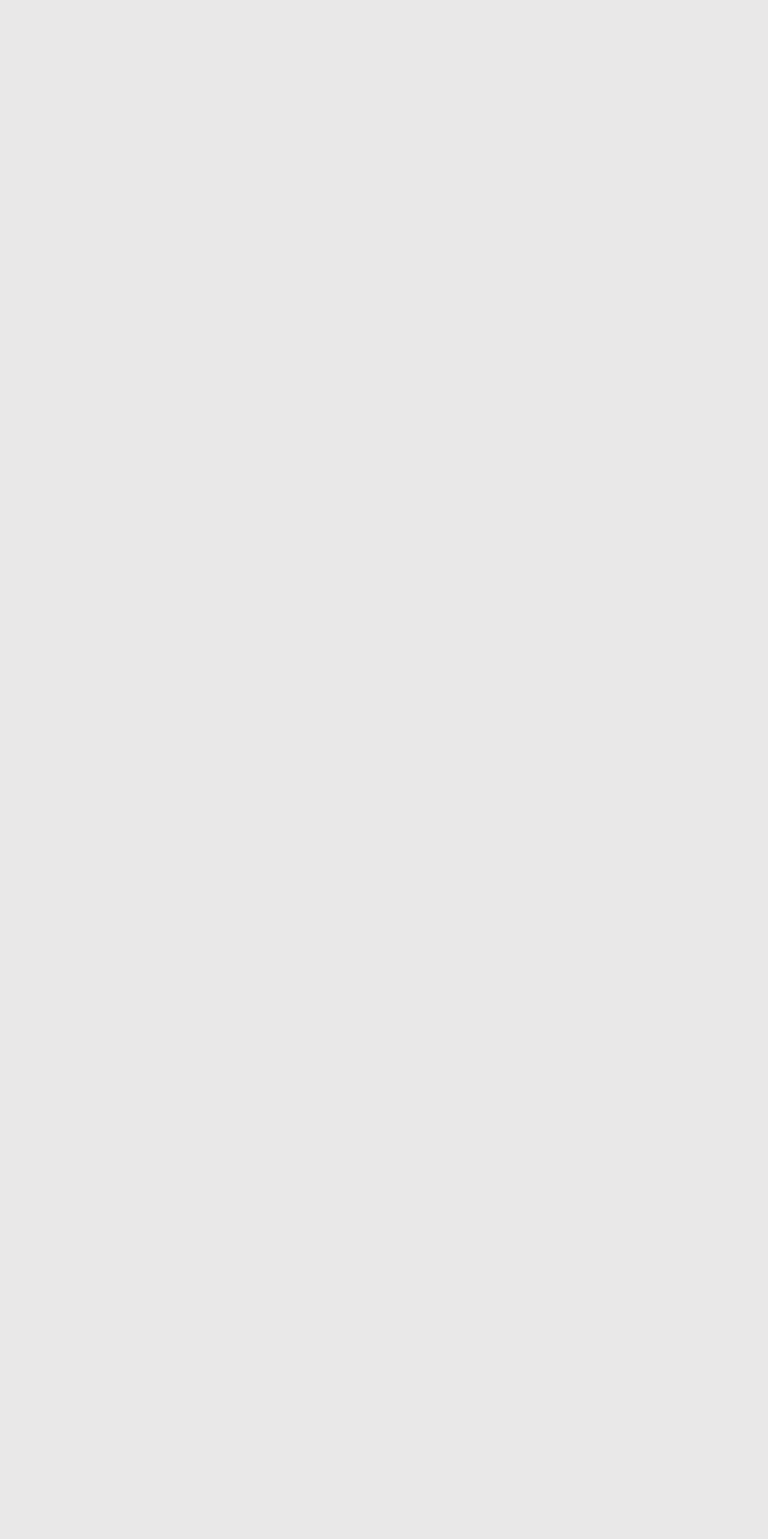
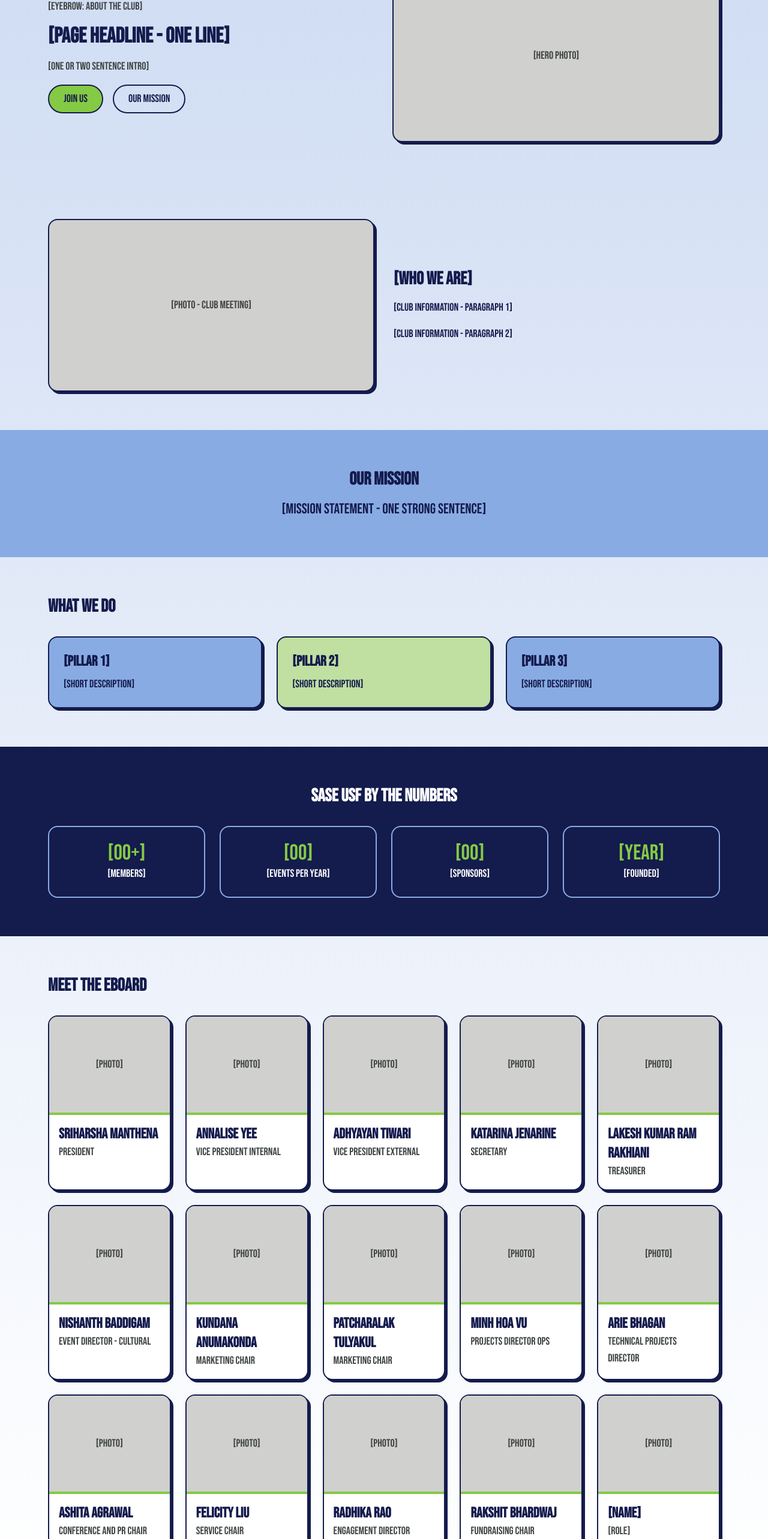
Before and after one commit to patchatul/SASE-Website, a Next.js app: page /about in a window 1280 px wide. Shown: the part 115-2681 px from the top of the page at 60% size. Before the commit the page ends 800 px from the top, so only its background shows below. Built offline with nearby package versions, Linux system fonts and the light colour scheme.

Commit message:
Ashita add About page, eBoard LinkedIn links, remove About from landing page

```diff
--- a/app/about/page.tsx
+++ b/app/about/page.tsx
@@ -1,10 +1,145 @@
 "use client";
+
+// ---- DATA: edit the words here, the page below repeats them ----
+const pillars = [
+  { title: "[PILLAR 1]", text: "[SHORT DESCRIPTION]", color: "bg-[#89abe3]" },
+  { title: "[PILLAR 2]", text: "[SHORT DESCRIPTION]", color: "bg-[#bfe0a1]" },
+  { title: "[PILLAR 3]", text: "[SHORT DESCRIPTION]", color: "bg-[#89abe3]" },
+];
+
+const stats = [
+  { value: "[00+]", label: "[MEMBERS]" },
+  { value: "[00]", label: "[EVENTS PER YEAR]" },
+  { value: "[00]", label: "[SPONSORS]" },
+  { value: "[YEAR]", label: "[FOUNDED]" },
+];
+
+const eboard = [
+  { name: "Sriharsha Manthena", role: "President", linkedin: "https://www.linkedin.com/in/sriharsha-manthena/" },
+  { name: "Annalise Yee", role: "Vice President Internal", linkedin: "https://www.linkedin.com/in/annalise-yee-24555831a/" },
+  { name: "Adhyayan Tiwari", role: "Vice President External", linkedin: "https://www.linkedin.com/in/adhyayan-tiwari-at/" },
+  { name: "Katarina Jenarine", role: "Secretary", linkedin: "https://www.linkedin.com/in/katarina-jenarine-b23901395/" },
+  { name: "Lakesh Kumar Ram Rakhiani", role: "Treasurer", linkedin: "https://www.linkedin.com/in/lakesh-k/" },
+  { name: "Nishanth Baddigam", role: "Event Director - Cultural", linkedin: "https://www.linkedin.com/in/nishanthbaddigam06/" },
+  { name: "Kundana Anumakonda", role: "Marketing Chair", linkedin: "https://www.linkedin.com/in/kundana-anumakonda/" },
+  { name: "Patcharalak Tulyakul", role: "Marketing Chair", linkedin: "https://www.linkedin.com/in/patcharalak-tulyakul/" },
+  { name: "Minh Hoa Vu", role: "Projects Director OPS", linkedin: "https://www.linkedin.com/in/hoa-vu-88851b387/" },
+  { name: "Arie Bhagan", role: "Technical Projects Director", linkedin: "https://www.linkedin.com/in/arie-bhagan-83208a31a/" },
+  { name: "Ashita Agrawal", role: "Conference and PR Chair", linkedin: "https://www.linkedin.com/in/ashita-agrawal-9a002532b/" },
+  { name: "Felicity Liu", role: "Service Chair", linkedin: "https://www.linkedin.com/in/feliucity/" },
+  { name: "Radhika Rao", role: "Engagement Director", linkedin: "https://www.linkedin.com/in/radhika-rao-09349a333/" },
+  { name: "Rakshit Bhardwaj", role: "Fundraising Chair", linkedin: "https://www.linkedin.com/in/rakshit-bhardwaj-5a8238373/" },
+  { name: "[NAME]", role: "[ROLE]", linkedin: "#" },
+];
+
+// ---- SHARED STYLES: reused so every section matches ----
+const card = "rounded-2xl border-2 border-[#141b4d] shadow-[4px_4px_0_#141b4d]";
+const pad = "px-8 py-16 md:px-20";
+const button =
+  "rounded-full border-2 border-[#141b4d] px-6 py-2 text-lg hover:bg-[#bfe0a1]";
 
 export default function About() {
   return (
-  <div>
-    <h2 className="text-(--color-primary) text-2xl font-semibold">About SASE</h2>
+    <div className="w-full bg-linear-to-b from-[#cfdcf3] to-white text-left text-(--color-primary)">
+      {/* HERO */}
+      <section className={`${pad} flex flex-col gap-8 md:flex-row md:items-center`}>
+        <div className="flex flex-1 flex-col gap-4">
+          <p className="text-lg text-[#3f4444]">[EYEBROW: ABOUT THE CLUB]</p>
+          <h1 className="text-4xl font-bold">[PAGE HEADLINE - ONE LINE]</h1>
+          <p className="text-lg text-[#3f4444]">[ONE OR TWO SENTENCE INTRO]</p>
+          <div className="flex gap-4">
+            <a
+              href="https://bullsconnect.usf.edu/sase/home/"
+              className={`${button} bg-[#84ca44]`}
+            >
+              Join Us
+            </a>
+            <a href="#mission" className={button}>
+              Our Mission
+            </a>
+          </div>
+        </div>
+        <div
+          className={`${card} flex h-72 flex-1 items-center justify-center bg-[#d0d0ce] text-lg text-[#3f4444]`}
+        >
+          [HERO PHOTO]
+        </div>
+      </section>
 
-  </div>
+      {/* WHO WE ARE */}
+      <section className={`${pad} grid gap-8 md:grid-cols-2 md:items-center`}>
+        <div
+          className={`${card} flex h-72 items-center justify-center bg-[#d0d0ce] text-lg text-[#3f4444]`}
+        >
+          [PHOTO - CLUB MEETING]
+        </div>
+        <div className="flex flex-col gap-4">
+          <h2 className="text-3xl font-semibold">[WHO WE ARE]</h2>
+          <p className="text-lg">[CLUB INFORMATION - PARAGRAPH 1]</p>
+          <p className="text-lg">[CLUB INFORMATION - PARAGRAPH 2]</p>
+        </div>
+      </section>
+
+      {/* MISSION */}
+      <section id="mission" className={`${pad} bg-[#89abe3] text-center`}>
+        <h2 className="text-3xl font-semibold">OUR MISSION</h2>
+        <p className="mx-auto mt-4 max-w-3xl text-2xl">
+          [MISSION STATEMENT - ONE STRONG SENTENCE]
+        </p>
+      </section>
+
+      {/* WHAT WE DO */}
+      <section className={pad}>
+        <h2 className="mb-8 text-3xl font-semibold">WHAT WE DO</h2>
+        <div className="grid gap-6 md:grid-cols-3">
+          {pillars.map((p) => (
+            <div key={p.title} className={`${card} ${p.color} p-6`}>
+              <h3 className="text-2xl font-semibold">{p.title}</h3>
+              <p className="mt-2 text-lg">{p.text}</p>
+            </div>
+          ))}
+        </div>
+      </section>
+
+      {/* BY THE NUMBERS */}
+      <section className={`${pad} bg-[#141b4d] text-white`}>
+        <h2 className="mb-8 text-center text-3xl font-semibold">SASE USF BY THE NUMBERS</h2>
+        <div className="grid grid-cols-2 gap-6 md:grid-cols-4">
+          {stats.map((s) => (
+            <div
+              key={s.label}
+              className="rounded-2xl border-2 border-[#89abe3] p-6 text-center"
+            >
+              <p className="text-4xl text-[#84ca44]">{s.value}</p>
+              <p className="text-lg">{s.label}</p>
+            </div>
+          ))}
+        </div>
+      </section>
+
+      {/* EBOARD */}
+      <section className={pad}>
+        <h2 className="mb-8 text-3xl font-semibold">MEET THE EBOARD</h2>
+        <div className="grid grid-cols-2 gap-6 md:grid-cols-3 lg:grid-cols-5">
+          {eboard.map((m, i) => (
+            <a
+              key={i}
+              href={m.linkedin}
+              target="_blank"
+              rel="noopener noreferrer"
+              className={`${card} block overflow-hidden bg-white transition hover:-translate-y-1 hover:bg-[#bfe0a1]`}
+            >
+              <div className="flex h-40 items-center justify-center bg-[#d0d0ce] text-lg text-[#3f4444]">
+                [PHOTO]
+              </div>
+              <div className="border-t-4 border-[#84ca44] p-4">
+                <h3 className="text-2xl font-semibold">{m.name}</h3>
+                <p className="text-lg text-[#3f4444]">{m.role}</p>
+              </div>
+            </a>
+          ))}
+        </div>
+      </section>
+    </div>
   );
 }
--- a/app/page.tsx
+++ b/app/page.tsx
@@ -3,7 +3,6 @@
 import Members from "@/public/members.jpg";
 import MenuBar from "@/components/menubar";
 import Footer from "@/components/footer";
-import About from "@/app/about/page";
 import Contacts from "@/app/contacts/page";
 import Eboard from "@/app/eBoard/page";
 import Events from "@/app/events/page";
@@ -29,7 +28,6 @@
         </h2>
       </main>
       <body className="flex flex-col items-center justify-center flex-1 w-full px-20 text-center">
-        <About />
         <Events />
         <Programs />
         <BigLittle />
```
